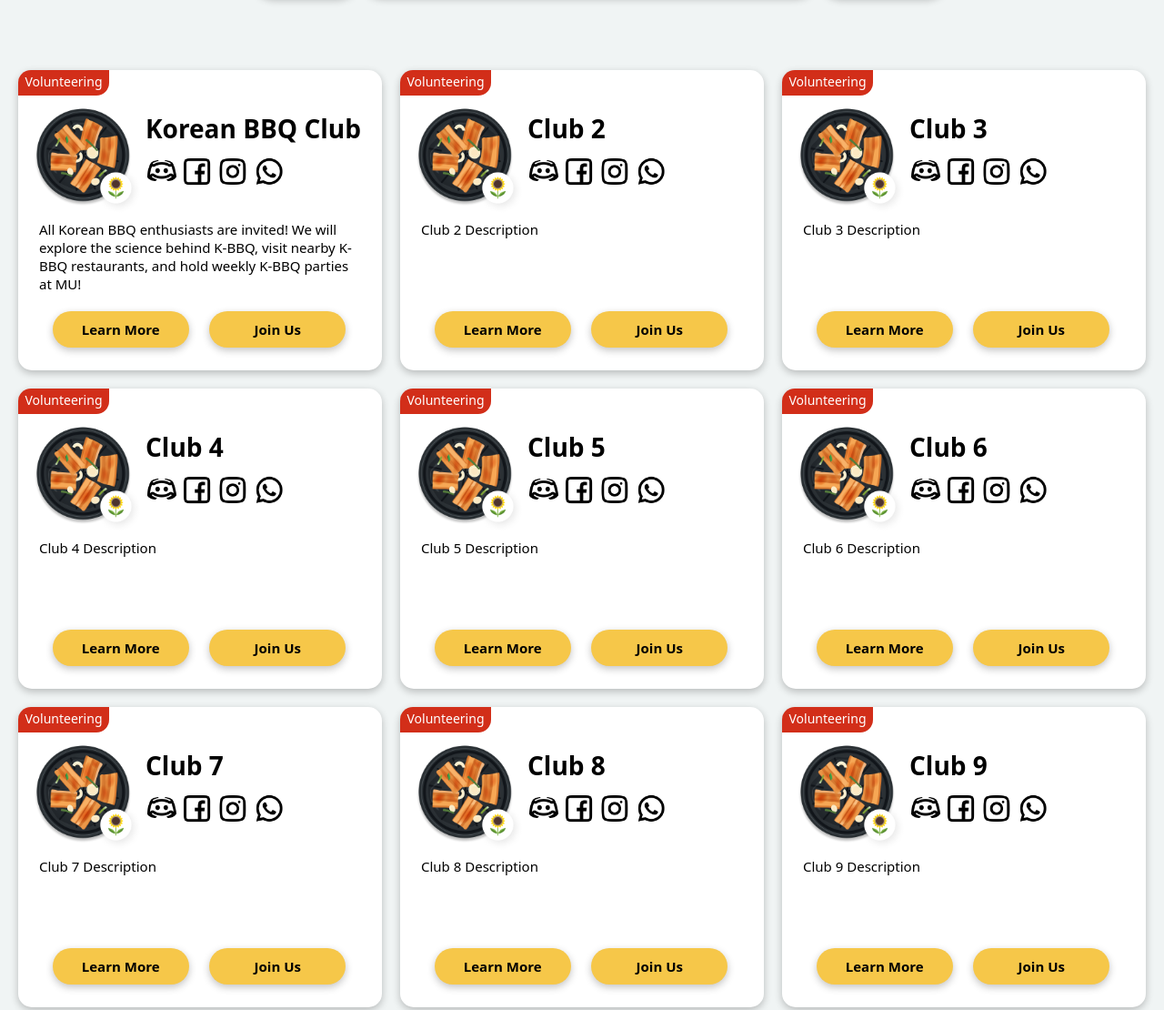
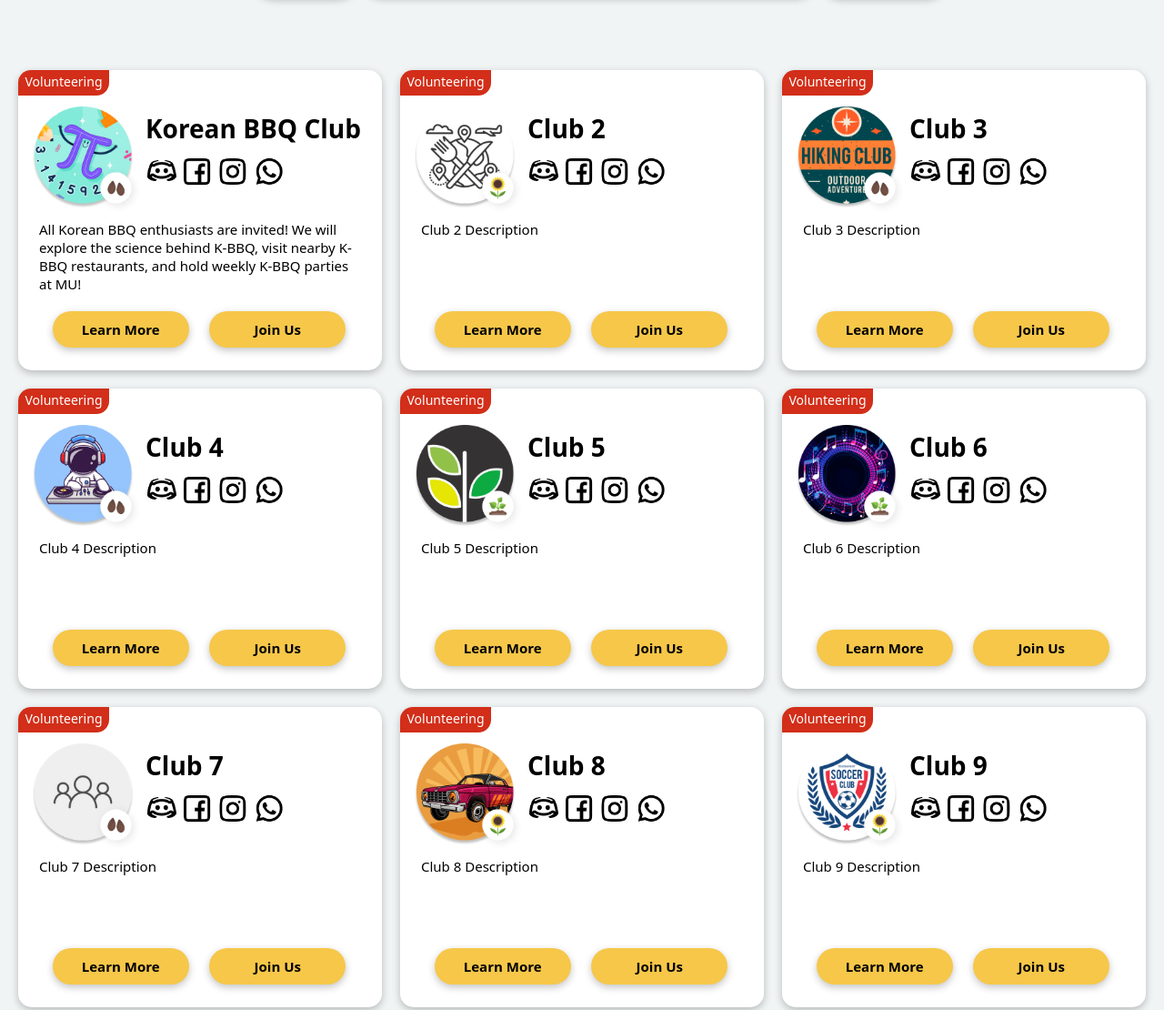
Before and after one commit to mardrea1221/AggieLife, a plain HTML site: page page3.html in a window 1280 px wide. Shown: the part 195-1305 px from the top of the page at 91% size. Drawn offline with nearby package versions, Linux system fonts and the light colour scheme.

Commit message:
Added Club Images

```diff
--- a/page3.html
+++ b/page3.html
@@ -56,7 +56,7 @@
           </div>
           <div id="wrapper">
             <div id="side-1">
-              <img src="assets/clubassets/1.png" alt="aggie" width="123" height="120">
+              <img src="assets/clubassets/4.png" alt="aggie" width="123" height="120">
             </div>
             <div id="side-2">
               <div class="club-name">Korean BBQ Club</div>
@@ -85,7 +85,7 @@
           </div>
           <div id="wrapper">
             <div id="side-1">
-              <img src="assets/clubassets/1.png" alt="aggie" width="123" height="120">
+              <img src="assets/clubassets/5.png" alt="aggie" width="123" height="120">
             </div>
             <div id="side-2">
               <div class="club-name">Club 2</div>
@@ -113,7 +113,7 @@
           </div>
           <div id="wrapper">
             <div id="side-1">
-              <img src="assets/clubassets/1.png" alt="aggie" width="123" height="120">
+              <img src="assets/clubassets/6.png" alt="aggie" width="123" height="120">
             </div>
             <div id="side-2">
               <div class="club-name">Club 3</div>
@@ -141,7 +141,7 @@
           </div>
           <div id="wrapper">
             <div id="side-1">
-              <img src="assets/clubassets/1.png" alt="aggie" width="123" height="120">
+              <img src="assets/clubassets/7.png" alt="aggie" width="123" height="120">
             </div>
             <div id="side-2">
               <div class="club-name">Club 4</div>
@@ -169,7 +169,7 @@
           </div>
           <div id="wrapper">
             <div id="side-1">
-              <img src="assets/clubassets/1.png" alt="aggie" width="123" height="120">
+              <img src="assets/clubassets/8.png" alt="aggie" width="123" height="120">
             </div>
             <div id="side-2">
               <div class="club-name">Club 5</div>
@@ -197,7 +197,7 @@
           </div>
           <div id="wrapper">
             <div id="side-1">
-              <img src="assets/clubassets/1.png" alt="aggie" width="123" height="120">
+              <img src="assets/clubassets/9.png" alt="aggie" width="123" height="120">
             </div>
             <div id="side-2">
               <div class="club-name">Club 6</div>
@@ -225,7 +225,7 @@
           </div>
           <div id="wrapper">
             <div id="side-1">
-              <img src="assets/clubassets/1.png" alt="aggie" width="123" height="120">
+              <img src="assets/clubassets/10.png" alt="aggie" width="123" height="120">
             </div>
             <div id="side-2">
               <div class="club-name">Club 7</div>
@@ -253,7 +253,7 @@
           </div>
           <div id="wrapper">
             <div id="side-1">
-              <img src="assets/clubassets/1.png" alt="aggie" width="123" height="120">
+              <img src="assets/clubassets/11.png" alt="aggie" width="123" height="120">
             </div>
             <div id="side-2">
               <div class="club-name">Club 8</div>
@@ -281,7 +281,7 @@
           </div>
           <div id="wrapper">
             <div id="side-1">
-              <img src="assets/clubassets/1.png" alt="aggie" width="123" height="120">
+              <img src="assets/clubassets/12.png" alt="aggie" width="123" height="120">
             </div>
             <div id="side-2">
               <div class="club-name">Club 9</div>
```
Also changed, not shown: index.html (+8 -8 lines), page2.html (+8 -8 lines), page4.html (+8 -8 lines), page5.html (+9 -9 lines).
